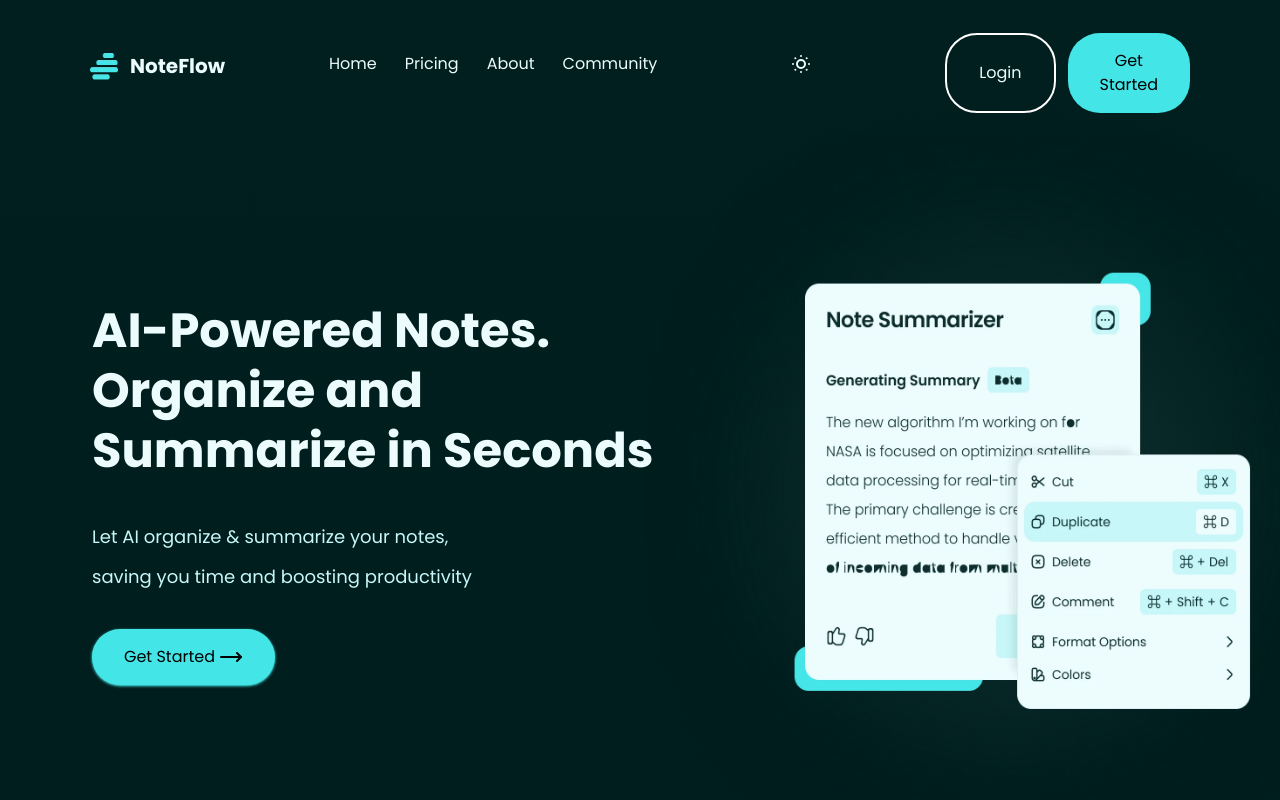
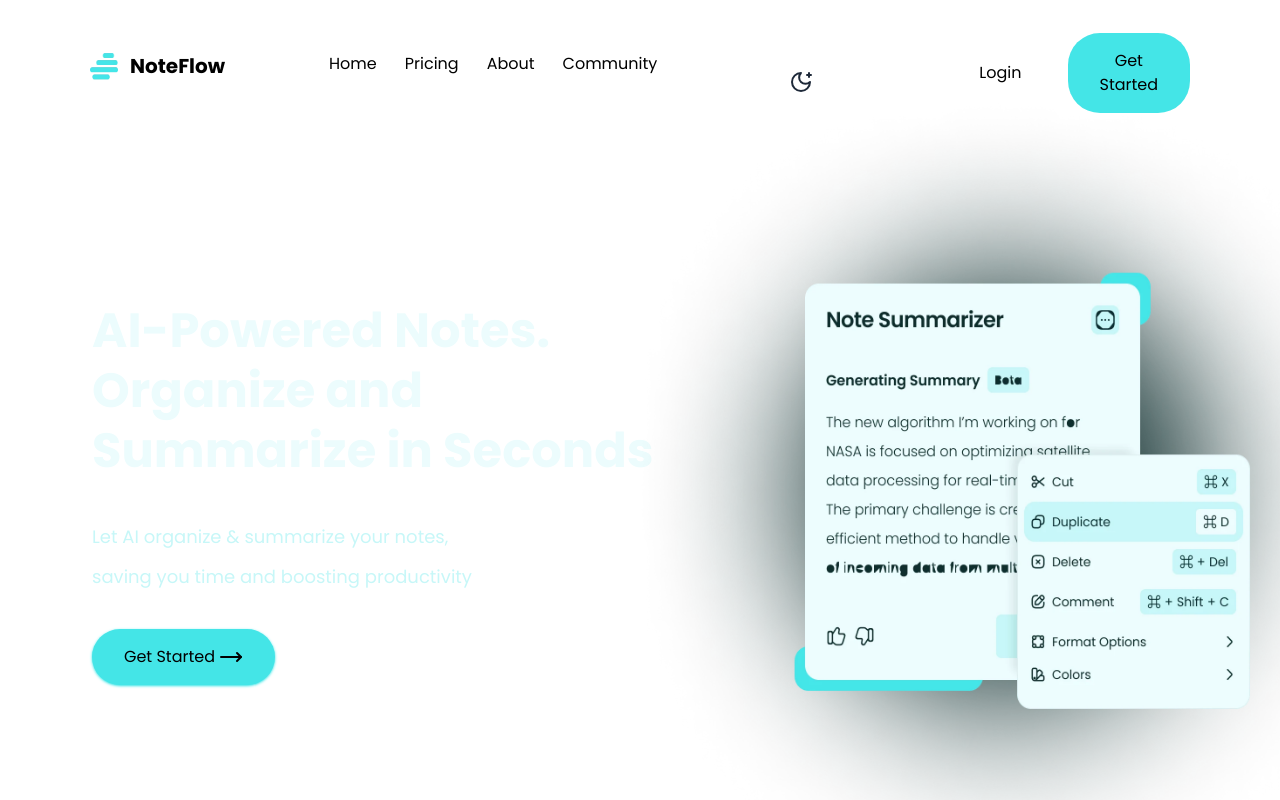
Before and after one commit to addyjerry/NoteFlow-web, a React (Vite) app: page / in a window 1280 px wide. Shown: the top 800 px of the page. Built offline with nearby package versions, Linux system fonts and the light colour scheme; a web font is replaced by a local one.

Commit message:
dark mode setup

```diff
--- a/index.html
+++ b/index.html
@@ -1,5 +1,5 @@
 <!DOCTYPE html>
-<html lang="en">
+<html lang="en" class="dark">
   <head>
     <meta charset="UTF-8" />
     <link rel="icon" type="image/" href="/Logo.webp" />
--- a/package.json
+++ b/package.json
@@ -14,18 +14,20 @@
     "lucide": "^0.503.0",
     "lucide-react": "^0.501.0",
     "react": "^19.0.0",
-    "react-dom": "^19.0.0",
-    "tailwindcss": "^4.1.4"
+    "react-dom": "^19.0.0"
   },
   "devDependencies": {
     "@eslint/js": "^9.22.0",
     "@types/react": "^19.0.10",
     "@types/react-dom": "^19.0.4",
     "@vitejs/plugin-react": "^4.3.4",
+    "autoprefixer": "^10.4.21",
     "eslint": "^9.22.0",
     "eslint-plugin-react-hooks": "^5.2.0",
     "eslint-plugin-react-refresh": "^0.4.19",
     "globals": "^16.0.0",
+    "postcss": "^8.5.3",
+    "tailwindcss": "^4.1.4",
     "vite": "^6.3.1"
   }
 }
--- a/src/App.jsx
+++ b/src/App.jsx
@@ -6,6 +6,8 @@ import ToolSection from "./components/ToolSection";
 import QuestionSection from "./components/QuestionSection";
 import Reviews from "./components/Reviews";
 import Footer from "./components/Footer";
+import { ThemeProvider } from "./components/ThemeContext";
+import ThemeToggle from "./components/ThemeToggle";
 
 function App() {
   const [darkmode, setDarkmode] = useState(false);
@@ -26,13 +28,9 @@ function App() {
   };
 
   return (
+    <ThemeProvider>
       <div
-      className={`md:place-self-center lg:px-18 py-12 ml-0 lg:ml-0 md:ml-0 w-full overflow-x-hidden
- ${
-   darkmode
-     ? "bg-white text-black"
-     : "bg-gradient-to-b from-[#011f1f] to-[#001414] "
- } `}
+        className={`md:place-self-center lg:px-18 py-12 ml-0 lg:ml-0 md:ml-0 w-full overflow-x-hidden dark:bg-gradient-to-b from-[#011f1f] to-[#001414] bg:white `}
       >
         <Header toggleMode={toggleMode} darkmode={darkmode} />
         <HeroSection />
@@ -42,6 +40,7 @@ function App() {
         <Reviews />
         <Footer />
       </div>
+    </ThemeProvider>
   );
 }
 
--- a/src/components/Header.jsx
+++ b/src/components/Header.jsx
@@ -2,11 +2,12 @@ import React, { useState } from "react";
 import Logo from "../assets/images/Logo.webp";
 import Navbar from "./Navbar";
 import MyButton from "./MyButton";
-import { SquareX, LayoutGrid, SunDim, MoonStar } from "lucide-react";
+import { SquareX, LayoutGrid } from "lucide-react";
 import Sidebar from "./Sidebar";
-import Login from "./Login";
 
-const Header = ({ toggleMode, darkmode }) => {
+import ThemeToggle from "./ThemeToggle";
+
+const Header = () => {
   const [loginMenu, setLoginMenu] = useState(false);
   const [signUpMenu, setSignUpMenu] = useState(false);
   const [mobilemenu, setMobilemenu] = useState(false);
@@ -16,7 +17,7 @@ const Header = ({ toggleMode, darkmode }) => {
     setSignUpMenu(!signUpMenu);
   };
   return (
-    <section className="flex lg:gap-33 py-1 lg:place-self-center  gap-[17vw] md:gap-60 md:ml-0 lg:ml-0 px-5 ">
+    <section className="flex lg:gap-33 py-1 lg:place-self-center  gap-[17vw] md:gap-60 md:ml-0 lg:ml-0 px-5 dark:text-white text-black">
       <a href="/">
         <span className="flex lg:font-bold text-xl gap-3">
           <img src={Logo} alt="NoteFlow Logo" className="size-[28px]" />
@@ -25,12 +26,7 @@ const Header = ({ toggleMode, darkmode }) => {
       </a>
       <Navbar />
       <div className="flex gap-7 ">
-        {darkmode ? (
-          <MoonStar onClick={toggleMode} />
-        ) : (
-          <SunDim onClick={toggleMode} />
-        )}
-
+        <ThemeToggle />
         <LayoutGrid
           onClick={() => setMobilemenu(!mobilemenu)}
           className="lg:hidden"
@@ -41,7 +37,6 @@ const Header = ({ toggleMode, darkmode }) => {
           setLoginMenu={setLoginMenu}
           setSignUpMenu={setSignUpMenu}
           handleSignUp={handleSignUp}
-          darkmode={darkmode}
         />
       ) : (
         <></>
@@ -58,9 +53,7 @@ const Header = ({ toggleMode, darkmode }) => {
       </div>
       {loginMenu ? (
         <div
-          className={`fixed top-0 left-0 backdrop-blur-2xl z-10 text-center w-full h-full ${
-            darkmode ? "text-black" : ""
-          }`}
+          className={`fixed top-0 left-0 backdrop-blur-2xl z-10 text-center w-full h-full `}
         >
           <div className="bg-black  place-self-center mt-20 flex">
             <div className=" py-40 px-6 w-xs hidden lg:block">
--- a/src/components/MyButton.jsx
+++ b/src/components/MyButton.jsx
@@ -1,10 +1,18 @@
-import React from "react";
+import React, { useState } from "react";
 
 const MyButton = ({ className, children, onClick }) => {
+  const [color, setColor] = useState(false);
+  const handleColor = () => {
+    setColor(!color);
+  };
+
   return (
     <button
       onClick={onClick}
-      className={`border-2 border-white rounded-4xl lg:px-8 md:px-5 lg:py-4 py-3 px-2 cursor-pointer ${className}`}
+      onPointerMove={handleColor}
+      className={`border-2 border-white rounded-4xl lg:px-8 md:px-5 lg:py-4 py-3 px-2 cursor-pointer ${className} ${
+        color ? "bg-amber-800" : ""
+      }`}
     >
       {children}
     </button>
--- a/src/components/Navbar.jsx
+++ b/src/components/Navbar.jsx
@@ -3,7 +3,7 @@ import React from "react";
 const Navbar = () => {
   return (
     <nav>
-      <ul className="lg:flex list-none gap-7 hidden">
+      <ul className="lg:flex list-none gap-7 hidden ">
         <li>Home</li>
         <li>Pricing</li>
         <li>About</li>
--- a/src/components/Reviews.jsx
+++ b/src/components/Reviews.jsx
@@ -41,11 +41,11 @@ const Reviews = () => {
               key={review.id}
               className="block  rounded-xl p-5  my-5  md:text-lg font-300 md:w-84 bg-[#0e2e2e]  "
             >
-              <img src={review.rating} alt="rating" className="py-5 px-3 " />
-              <p className="text-[rgba(236, 252, 253, 1)] md:p-3 text-sm  md:text-md">
+              <img src={review.rating} alt="rating" className="py-5 md:px-3 " />
+              <p className="text-[rgba(236, 252, 253, 1)] md:p-3 text-sm  md:text-lg">
                 {review.text}
               </p>
-              <div className="flex gap-3 py-5 px-3">
+              <div className="flex gap-3 py-5 md:px-3">
                 <img src={review.avatar} alt="avatar" className="size-10 " />
                 <div>
                   <h3 className=" font-700 p-1 text-[#44e5e7]/100 text-sm  md:text-xl">
--- /dev/null
+++ b/src/components/ThemeContext.jsx
@@ -0,0 +1,43 @@
+// src/context/ThemeContext.js
+import React, { createContext, useState, useEffect, useContext } from "react";
+
+const ThemeContext = createContext();
+
+export const ThemeProvider = ({ children }) => {
+  // Check local storage for saved theme or use system preference
+  const [darkMode, setDarkMode] = useState(() => {
+    // Check if theme was previously stored
+    const savedTheme = localStorage.getItem("theme");
+    if (savedTheme) {
+      return savedTheme === "dark";
+    }
+    // If no saved preference, use system preference
+    return window.matchMedia("(prefers-color-scheme: dark)").matches;
+  });
+
+  // Apply theme effect
+  useEffect(() => {
+    // Apply dark mode class to HTML element
+    if (darkMode) {
+      document.documentElement.classList.add("dark");
+      localStorage.setItem("theme", "dark");
+    } else {
+      document.documentElement.classList.remove("dark");
+      localStorage.setItem("theme", "light");
+    }
+  }, [darkMode]);
+
+  // Toggle theme function
+  const toggleTheme = () => {
+    setDarkMode(!darkMode);
+  };
+
+  return (
+    <ThemeContext.Provider value={{ darkMode, toggleTheme }}>
+      {children}
+    </ThemeContext.Provider>
+  );
+};
+
+// Custom hook for easier theme access
+export const useTheme = () => useContext(ThemeContext);
--- /dev/null
+++ b/src/components/ThemeToggle.jsx
@@ -0,0 +1,19 @@
+// src/components/ThemeToggle.js
+import React from "react";
+import { useTheme } from "./ThemeContext";
+import { SquareX, LayoutGrid, SunDim, MoonStar } from "lucide-react";
+
+const ThemeToggle = () => {
+  const { darkMode, toggleTheme } = useTheme();
+
+  return (
+    <button
+      onClick={toggleTheme}
+      className=" text-gray-800 dark:text-gray-200 border-none transition-colors duration-200"
+    >
+      {darkMode ? <SunDim /> : <MoonStar />}
+    </button>
+  );
+};
+
+export default ThemeToggle;
--- a/src/index.css
+++ b/src/index.css
@@ -1,4 +1,5 @@
 @import "tailwindcss";
+@custom-variant dark (&:where(.dark,.dark *));
 
 body {
   color: rgba(236, 252, 253, 1);
```
Also changed, not shown: 1 other file (tests, documents, lock files or other folders). Lines whose indentation alone changed are shown as unchanged.
